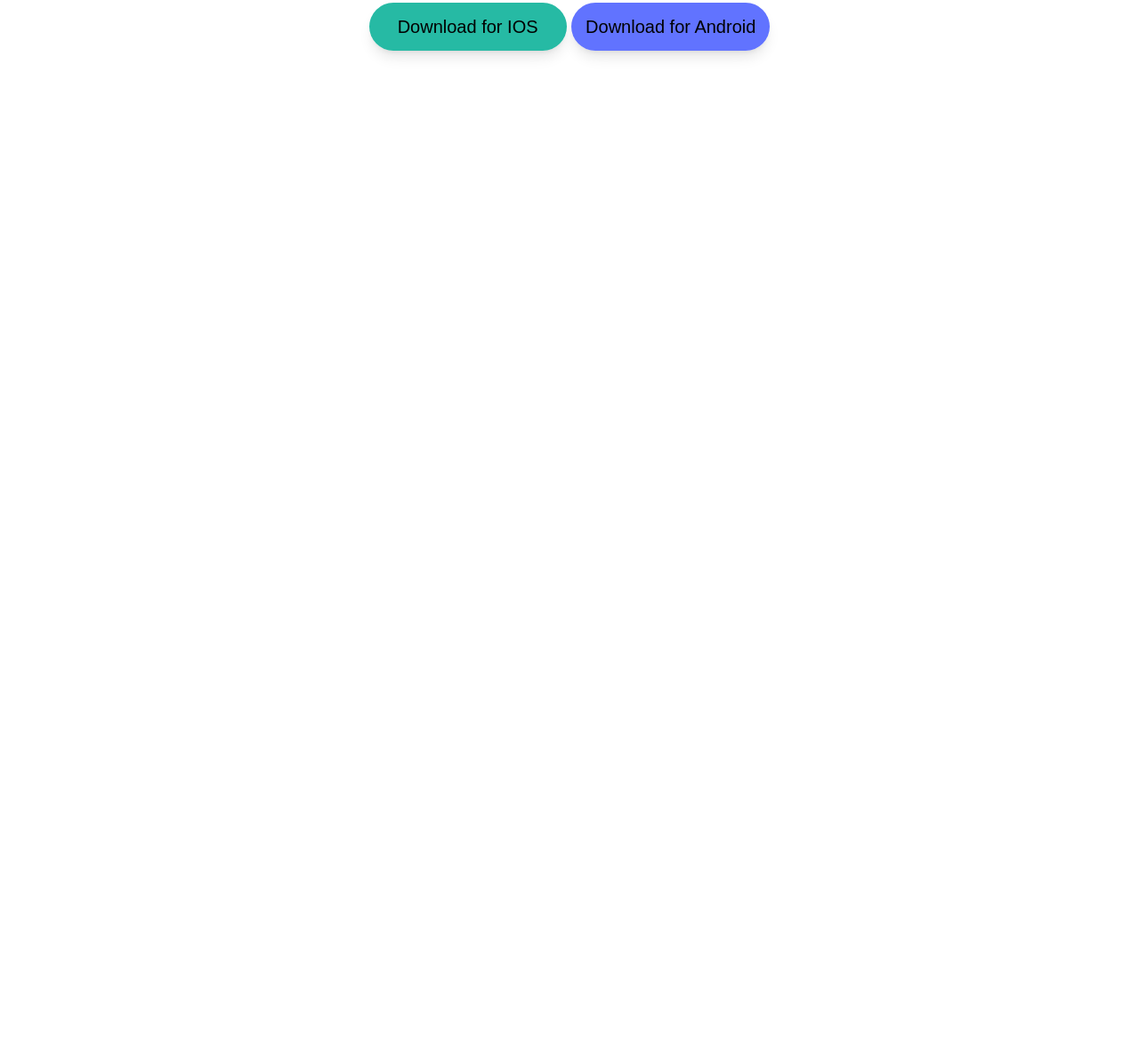
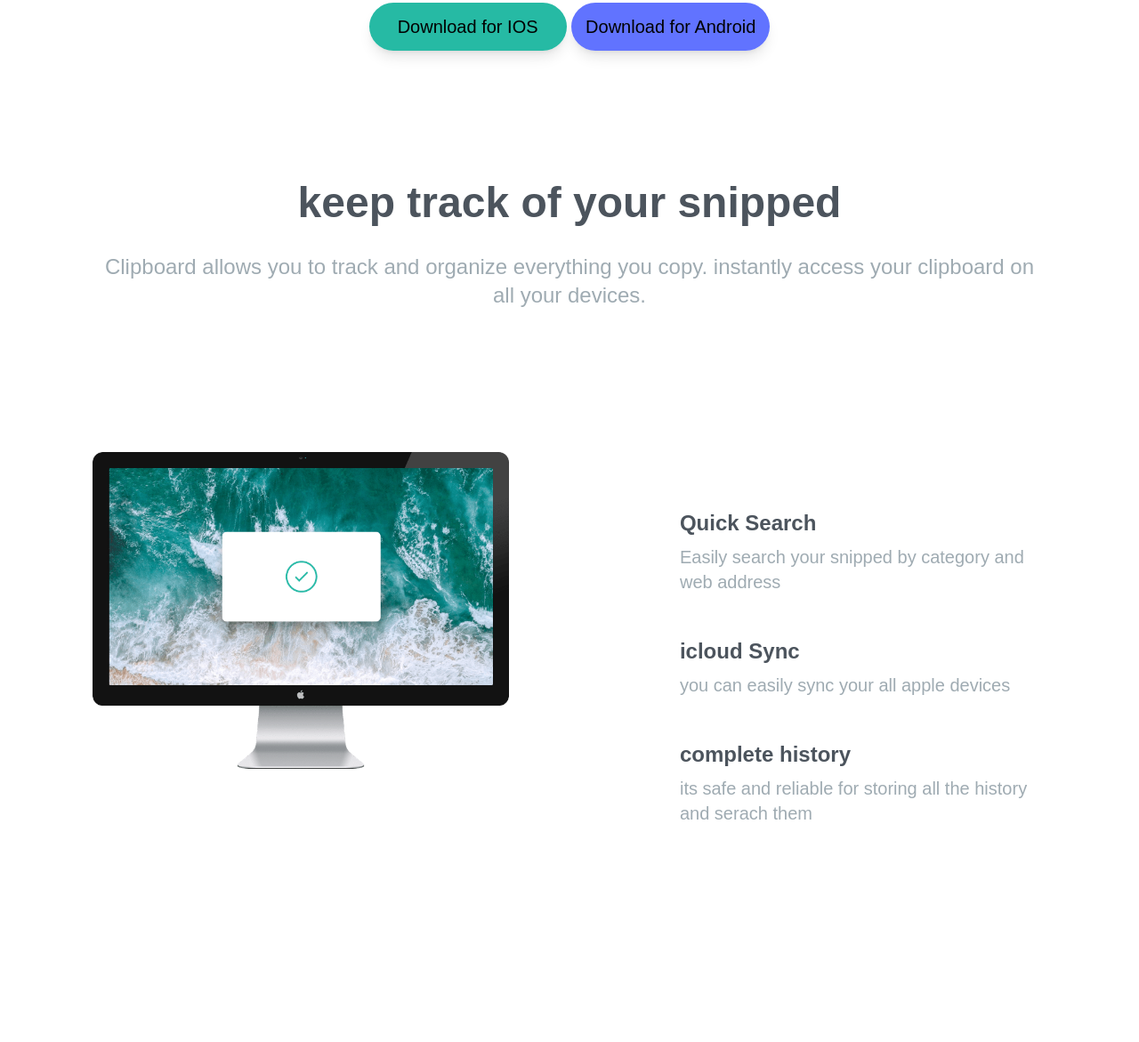
Before and after one commit to AmirAlimardanii/clipboard, a website: page index.html in a window 1280 px wide. Shown: the part 485-1656 px from the top of the page at 89% size. Before the commit the page ends 800 px from the top, so only its background shows below. Drawn offline with Linux system fonts and the light colour scheme; a web font is replaced by a local one.

Commit message:
main content

```diff
--- a/index.html
+++ b/index.html
@@ -15,7 +15,7 @@
   </head>
   <body>
     <section id="hero">
-      <div class="max-w-6xl mx-auto text-center mb-40 px-10 pt-16">
+      <section class="max-w-6xl mx-auto text-center mb-40 px-10 pt-16">
         <img
           src="images/logo.svg"
           alt="copyright image"
@@ -32,7 +32,7 @@
 
         <!-- BTn container -->
         <div
-          class="w-full space-y-6 text-xl text-white md:flex-row md:space-y-0 space-x-10"
+          class="w-full space-y-6 text-xl text-white md:flex-row md:space-y-0 space-x-10 mb-40"
         >
           <a
             href="#"
@@ -45,7 +45,71 @@
             >Download for Android</a
           >
         </div>
+
+        <!-- context -->
+        <h3
+          class="text-4xl font-bold text-darkGrayishBlue md:text-5xl space-y-6"
+        >
+          keep track of your snipped
+        </h3>
+        <p class="max-w-4xl mx-auto mb-16 text-2xl text-grayishBlue">
+          Clipboard allows you to track and organize everything you copy.
+          instantly access your clipboard on all your devices.
+        </p>
+      </section>
+
+        <!-- computer image -->
+        <section id="feature">
+          <div class="section-container my-20">
+            <div class="relative flex flex-col md:flex-row md:space-x-32">
+              <div div class="md:w-1/2 space-x-12">
+                <img
+                  src="images/image-computer.png"
+                  class="absolute right-[50%]"
+                />
+              </div>
+              <!-- items container -->
+              <div
+                class="flex flex-col mt-16 mb-24 space-y-12 text-xl md:w-1/2 md:mb-60 md:text-left md:pl-16"
+              >
+                <!-- item1 -->
+                <div>
+                  <h5 class="mb-2 text-darkGrayishBlue text-2xl font-bold">
+                    Quick Search
+                  </h5>
+                  <p class="text-grayishBlue max-w-md">
+                    Easily search your snipped by category and web address
+                  </p>
+                </div>
+
+                <div>
+                  <h5>icloud Sync</h5>
+                  <p class="text-grayishBlue">
+                    you can easily sync your all apple devices
+                  </p>
+                </div>
+
+                <div>
+                  <h5>complete history</h5>
+                  <p class="text-grayishBlue">
+                    its safe and reliable for storing all the history and serach
+                    them
+                  </p>
+                </div>
+              </div>
+            </div>
+          </div>
+        </section>
       </div>
     </section>
+    <section id="access">
+      <div class="section-container my-20">
+        <h3>Access Clipboard Anywhere</h3>
+        <div class="text-grayishBlue font-bold" > Quickly access to all your snipped with diffrent devices and no matter
+          what your device is
+        </div>
+      </div>
+    </section>
+    <img src="images/image-devices.png" class="mx-auto">
   </body>
 </html>
```
